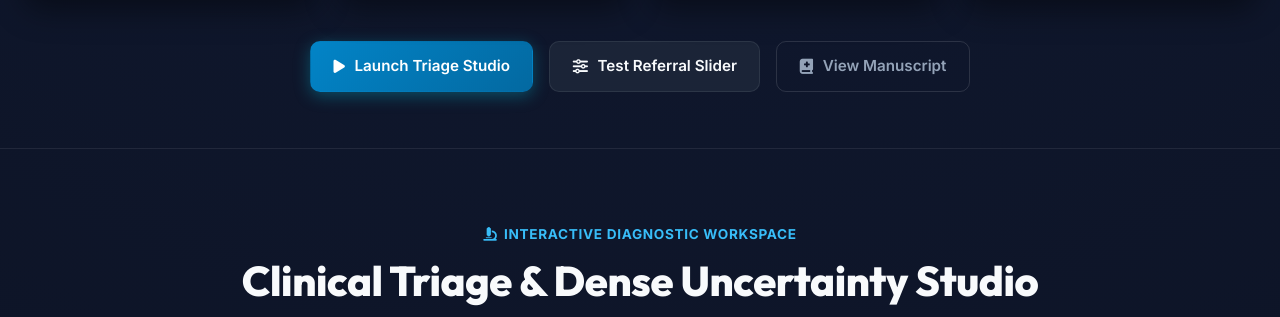
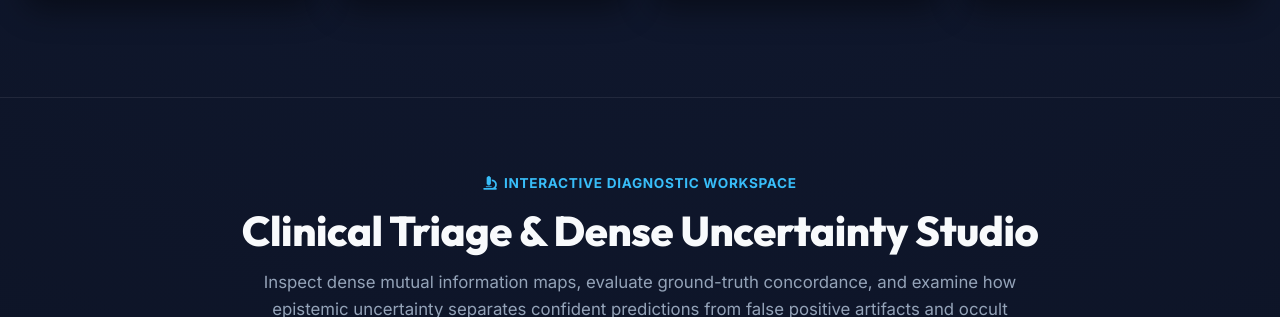
Before and after one commit to raju-sah/pneumothorax-segmentation, a plain HTML site: page docs/index.html in a window 1280 px wide. Shown: the part 743-1060 px from the top of the page. Drawn offline with Linux system fonts and the light colour scheme.

Commit message:
Remove hero CTA buttons from landing page

```diff
--- a/docs/index.html
+++ b/docs/index.html
@@ -80,17 +80,6 @@
         </div>
       </div>
 
-      <div class="hero-cta-group">
-        <a href="#triage-studio" class="btn btn-primary" id="hero-cta-studio">
-          <i class="fa-solid fa-play"></i> Launch Triage Studio
-        </a>
-        <a href="#simulator" class="btn btn-secondary" id="hero-cta-simulator">
-          <i class="fa-solid fa-sliders"></i> Test Referral Slider
-        </a>
-        <a href="#paper-section" class="btn btn-ghost" id="hero-cta-paper">
-          <i class="fa-solid fa-book-medical"></i> View Manuscript
-        </a>
-      </div>
     </div>
   </section>
 
```
